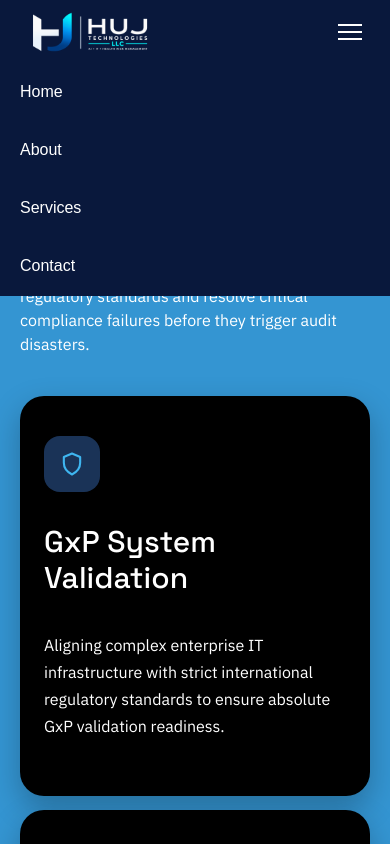
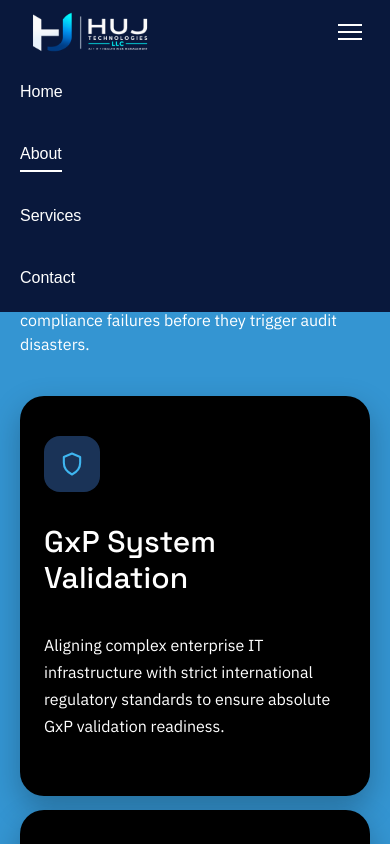
Before and after one commit to johnsmith-nrtech/huj-website-frontend, a Next.js app: page /about in a window 390 px wide. Both pictures are taken after a click on the button 350 px from the left and 32 px from the top of the page. Shown: the top 844 px of the page. Built offline with nearby package versions, Linux system fonts and the light colour scheme; no server answers.

Commit message:
underline in mob

```diff
--- a/src/components/Navbar.tsx
+++ b/src/components/Navbar.tsx
@@ -96,11 +96,16 @@ export default function Navbar() {
               title={l.title}
               aria-current={pathname === l.href ? "page" : undefined}
               onClick={() => setOpen(false)}
-              className={`border-b-2 px-5 py-4 text-md font-medium text-white transition hover:opacity-80 md:px-0 md:py-0 md:pb-1 md:text-[15px] ${
-                pathname === l.href ? "border-transparent md:border-white" : "border-transparent"
-              }`}
+              className="px-5 py-4 text-md font-medium text-white transition hover:opacity-80 md:px-0 md:py-0 md:text-[15px]"
             >
-              {l.label}
+              {/* Underline sits under the word only (mobile and desktop) */}
+              <span
+                className={`inline-block border-b-2 pb-1 ${
+                  pathname === l.href ? "border-white" : "border-transparent"
+                }`}
+              >
+                {l.label}
+              </span>
             </Link>
           ))}
         </nav>
```
